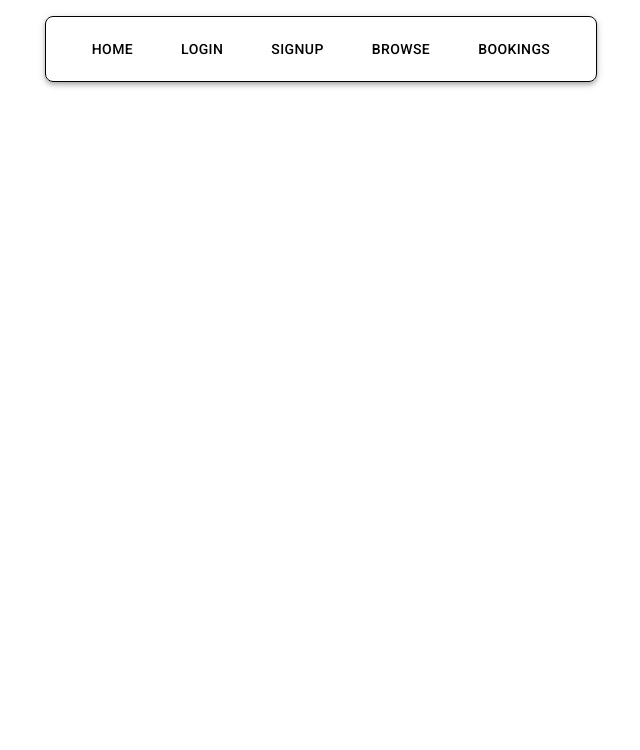
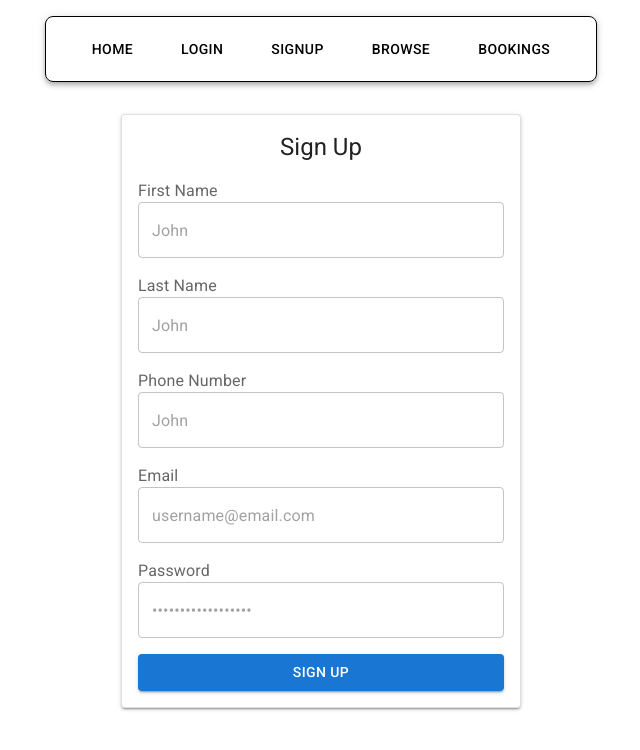
Before and after one commit to thaokvu/TrustFleet, a React (Vite) app in the folder Frontend/: page /signup in a window 1280 px wide. Shown: the top 750 px of the page, without its empty margins (319-959 px from the left). Built offline with nearby package versions, Linux system fonts and the light colour scheme.

Commit message:
Signup Page with submit stub

```diff
--- a/Frontend/src/components/Login.jsx
+++ b/Frontend/src/components/Login.jsx
@@ -35,7 +35,7 @@
           <FormControl>
             <FormLabel>Email</FormLabel>
             <TextField
-              name="email"
+              type="email"
               value={email}
               placeholder="username@email.com"
               onChange={(e) => setEmail(e.target.value)}
@@ -45,7 +45,7 @@
           <FormControl>
             <FormLabel>Password</FormLabel>
             <TextField
-              name="password"
+              type="password"
               value={password}
               placeholder="••••••••••••••••••"
               onChange={(e) => setPassword(e.target.value)}
@@ -57,7 +57,7 @@
             fullWidth
             variant="contained"
           >
-            Submit
+            Login
           </Button>
         </Box>
       </Card>
--- a/Frontend/src/components/Signup.jsx
+++ b/Frontend/src/components/Signup.jsx
@@ -1,6 +1,100 @@
+
+import { useState } from 'react';
+import { Box, Card, Typography, FormControl, FormLabel, TextField, Button } from '@mui/material';
+
 export default function Signup() {
+  const [firstName, setFirstName] = useState('');
+  const [lastName, setLastName] = useState('');
+  const [phoneNumber, setPhoneNumber] = useState('');
+  const [email, setEmail] = useState('');
+  const [password, setPassword] = useState('');
+
+  const handleSubmit = (event) => {
+    event.preventDefault();
+    // Handle form submission
+  };
+
   return (
-    <>
-    </>
+    <Box sx={{
+      display: 'flex',
+      justifyContent: 'center',
+      alignItems: 'center',
+    }}>
+      <Card variant="outlined" sx={{
+        width: 400,
+        p: 2,
+        boxShadow: 2,
+      }}>
+        <Box component="form"
+          onSubmit={handleSubmit}
+        sx={{
+          width: '100%',
+          display: 'flex',
+          flexDirection: 'column',
+          gap: 2,
+        }}>
+          <Typography variant="h5" sx={{ textAlign: 'center' }}>
+            Sign Up
+          </Typography>
+          <FormControl>
+            <FormLabel>First Name</FormLabel>
+            <TextField
+              type="text"
+              value={firstName}
+              placeholder="John"
+              onChange={(e) => setFirstName(e.target.value)}
+              fullWidth
+            />
+          </FormControl>
+          <FormControl>
+            <FormLabel>Last Name</FormLabel>
+            <TextField
+              type="text"
+              value={lastName}
+              placeholder="John"
+              onChange={(e) => setLastName(e.target.value)}
+              fullWidth
+            />
+          </FormControl>
+          <FormControl>
+            <FormLabel>Phone Number</FormLabel>
+            <TextField
+              type="tel"
+              value={phoneNumber}
+              placeholder="John"
+              onChange={(e) => setPhoneNumber(e.target.value)}
+              fullWidth
+            />
+          </FormControl>
+          <FormControl>
+            <FormLabel>Email</FormLabel>
+            <TextField
+              type="email"
+              value={email}
+              placeholder="username@email.com"
+              onChange={(e) => setEmail(e.target.value)}
+              fullWidth
+            />
+          </FormControl>
+          <FormControl>
+            <FormLabel>Password</FormLabel>
+            <TextField
+              type="password"
+              value={password}
+              placeholder="••••••••••••••••••"
+              onChange={(e) => setPassword(e.target.value)}
+              fullWidth
+            />
+          </FormControl>
+          <Button
+            type="submit"
+            fullWidth
+            variant="contained"
+          >
+            Sign Up
+          </Button>
+        </Box>
+      </Card>
+    </Box>
   )
 }
```
